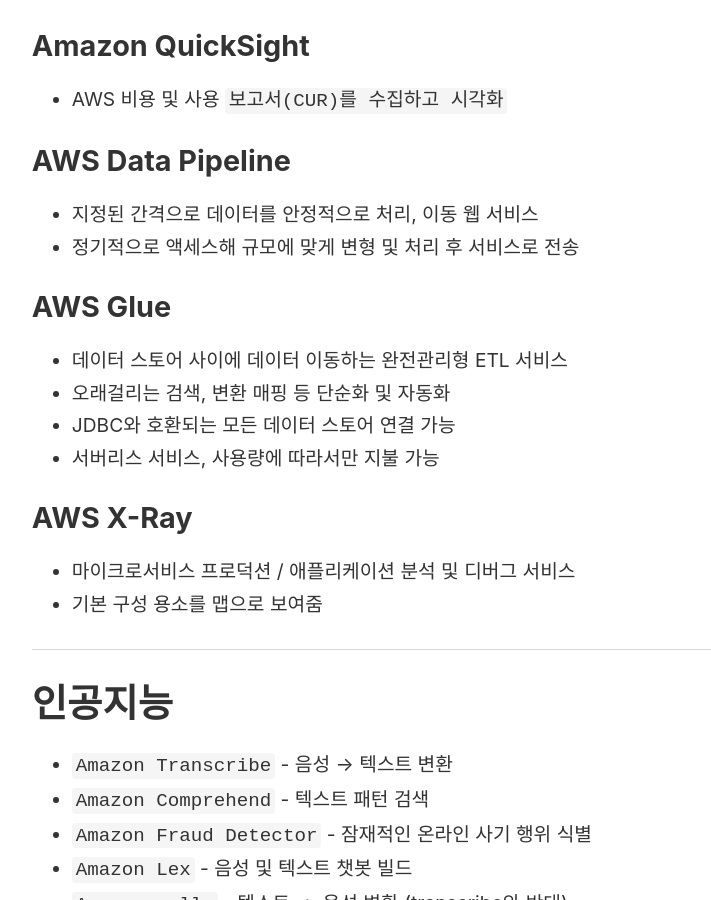
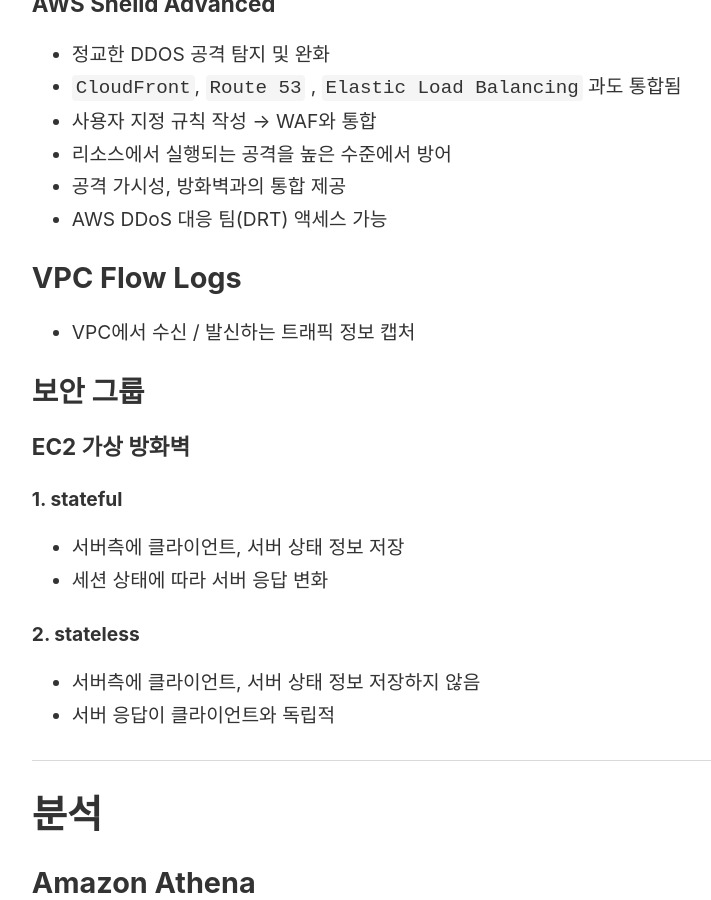
Before and after one commit to innjie/mydocs, a Jekyll site: the page built from _notes/documents/backup/study/AWS/AWS cloud practitioner/lecture/Summary.md, in a window 1280 px wide and 900 px high, scrolled down 27370 px. Shown: the whole window, without its empty margins (45-756 px from the left). Built offline with Jekyll 4.4.1, drawn with Linux system fonts in a browser that asks for light colours; some of the changed text lies outside the part shown.

Commit message:
[update] aws

````diff
--- a/_notes/documents/backup/study/AWS/AWS cloud practitioner/lecture/Summary.md
+++ b/_notes/documents/backup/study/AWS/AWS cloud practitioner/lecture/Summary.md
@@ -229,6 +229,7 @@
 -   스토리지 비용을 절감하려는 경우 가용 영역 장애가 발생했을 때 데이터를 쉽게 재현
 
 ### 4. S3 Intelligent-Tiering
+- 가장 저렴함
 -   액세스 패턴을 알 수 없거나 `자주 변화하는 데이터` 에 이상적
 -   객체당 소량의 월별 모니터링 및 `자동화 요금` 부과
 - 연속으로 액세스하지 않으면 자동으로 `S3 Standard-IA` 로 이동
@@ -243,15 +244,28 @@
 -   보관에 이상적인 가장 저렴한 객체 스토리지 클래스
 -   객체를 12시간 이내에 검색
 - `Glacier` 보다 더 빠른 검색 가능
+- 로드 시 비용 발생
+
+## AWS Storagy Gateway
+- 온프레미스 데이터 스토리지를 AWS에 저장
+- 원격 접근 가능
+- 하이브리드 스토리지 환경
 
 ## Amazon Macie
+- 민감 데이터 (개인식별 정보) 식별, 경고
 -   `완전 관리형 데이터 보안` 및 데이터 프라이버시 서비스
 -   기계 학습 및 패 일치를 활용하여 AWS에서 `민감한 데이터를 검색하고 보호`
 -   민감한 데이터를 `대규모로 자동 검색`하고 데이터 보호 비용을 절감
 
 ## Amazon Elastic Block Store (EBS)
+- 영구적인 스토리지용
+- 암호화는 KMS
 - AZ에 자동 복사되어 장애로부터 보호
 - 지연시간이 짧고 일관된 성능
+
+## AWS Global Accelerator
+- 종단 상태 지속 모니터링 -> 즉시 대응 서비스
+- 인터넷 트래픽 -> AWS 리전에서 실행되는 애플리케이션으로 전송
 
 ### 기능
 #### 1. 고성능 볼륨
@@ -263,7 +277,7 @@
 #### 5. 스냅샷
 
 ## Amazon Elastic File System(Amazon EFS)
--   `관리형 파일 시스템`
+-   `네트워크 관리형 파일 시스템`
 -   여러 인스턴스가 EFS의 데이터에 동시 액세스 가능
 -   `Amazon EBS 볼륨` : 가용 영역 수준의 리소스
 -   EC2를 EBS에 연결하려면 같은 AZ에 있어야 함 (HDD 역할)
@@ -315,6 +329,9 @@
 ## VPC
 - AWS Direct Connect에 연결할 때마다 EFS파일 시스템을 온프레미스 데센에 탑재 가능
 
+## VPG
+- 사이트간 VPC
+
 <hr>
 
 # 데이터베이스
@@ -335,6 +352,8 @@
 - 클라우드에서 관계형 DB 설정, 운영, 확장 용이
 - Aurora, PostgreSQL, MySQL, MariaDB, Oracle, MS-SQL 중 선택
 -   빈번한 접근에 유용함
+- S/W 설치는 AWS에서 진행
+- DB 이중화 : AZ 늘리기로 수행
 
 ### 장점
 #### 1. 관리
@@ -368,6 +387,7 @@
 -   콘텐츠 관리 시스템에 적합 (사용자 프로필 등)
 
 ## Amazon Neptune
+- 그래프 DB
 -   소셜 네트워킹 및 추천 엔진에 사용
 -   불변성을 요구하는 은행 또는 재무기록
 -   높은 처리량, 그래픽 쿼리
@@ -378,6 +398,7 @@
 
 ## Amazon ElasticCache
 - 인메모리 캐시를 배포, 운영, 조정
+- NoSQL DB, 애플리케이션 부하 감소
 
 ### 1. Redis
 - 빠른 오픈소스 인메모리 데이터 스토어 및 캐시
@@ -415,6 +436,7 @@
 -   데이터 보안 및 완전한 연계보관성 보장
 -   데이터 보호를 위한 다중 보안 계층 사용
 -   전송 작업 처리 이후 소프트웨어 삭제 수행
+- 온프레미스 -> AWS로 데이터 이동
 
 ### AWS Snowball Edge
 - 온보드 스토리지 및 컴퓨팅 기능을 포함하는 100TB 데이터 전송 디바이스
@@ -469,16 +491,18 @@
 - 엣지 로케이션을 통해 콘텐츠 및 웹페이지 전송 (자동 라우팅)
 - AWS 서비스와 연동 지원
 - 사용량만큼 요금 지불
--
+- DDOS 방어 제공 (AWS Shield)
+
 ### 엣지 로케이션
 - Cloud Front가 더 빠른 콘텐츠 전송을 위해 CDN 작업을 하는 사이트
 - 데이터 복사 및 캐싱을 하고 나면 고객이 파일을 요청할 때 `캐시에서 파일을 검색` 해서 전달
 
 ## Amazon Route 53
-- DNS 웹 서비스
+- DNS 웹 서비스 등록, 관리
 - 사용자 요청을 EC2, Load Balancer, S3과 같은 AWS인프라와 연결
 - 외부 인프라로 연결 가능
 - 모니터링, 트래픽 관리, 지연시간 감소
+- 서버 다운 시 다른 곳으로 라우팅
 
 ## AWS Direct Connect
 - 온프레미스 -> AWS로 네트워크 연결 설정
@@ -492,10 +516,16 @@
 - 인스턴스 전체에 워크로드를 균일하게 분산하는 주요 관리형 서비스
 
 ### 1. Classic Load Balancer
+- TCP 라우팅
 - 네트워크 수준 정보에 따라 트래픽 라우팅
+
 ### 2. Application Load Balancer
+- HTTP(S) 라우팅
 - 고급 애플리케이션 수준 정보에 따라 트래픽 라우팅
 - 요청 콘텐츠 포함
+
+### 3. Network Load Balancer
+- TCP 라우팅
 
 <hr>
 
@@ -503,6 +533,7 @@
 ## AWS CodeCommit
 - 완전관리형 소스 제어 서비스
 - 프라이빗 리포지토리 호스팅
+- 소프트웨어 버전 관리
 
 ## AWS CodeBuild
 - 코드 컴파일 및 테스트, 패키지 생성
@@ -512,6 +543,7 @@
 
 ## AWS CodePipeline
 - 인프라 업데이트하는 통합 및 지속적 전송 서비스
+- 코드 수정 시 릴리스 프레스 자동화
 
 ## AWS X-Ray
 - 배포된 애플리케이션 개발자 분석하고 디버그
@@ -527,11 +559,12 @@
 
 # 관리 도구
 ## Amazon Cloudwatch
-- 리소스 및 AWS 애플리케이션 모니터링 서비스
+- 리소스 및 AWS 애플리케이션 로그인 이벤트 모니터링 서비스
 - 지표 수집 및 추적, 로그파일 모니터링, 경보 설정, 리소스 변경 자동 대응
 -   지표 모니터링, 관리 → `경보 작업 구성` 웹 서비스
 -   지표를 사용하여 시간 경과에 따른 처리 `그래프` 자동
 -   임계값 상회 / 하회 → 자동으로 `경보` 생성
+- 예상 요금 모니터링 가능
 
 ## Amazon EC2 Systems Manager
 - SW 인벤토리 수집, OS 패치 적용, 시스템 이미지 생성, OS 구성 자동화
@@ -549,6 +582,7 @@
 #### 7. Paramter Store
 
 ## AWS CloudFormation
+- 서비스 구성 모델링 및 코드 배포
 - AWS 리소스 모음 생성, 관리, 순서에 따라 예측 가능한 방식으로 프로비저닝, 업데이트
 - 템플릿으로 종속성 기술 가능
 - 코드로서 인프라 설명
@@ -561,6 +595,11 @@
 ## AWS CloudTrail
 - AWS API 호출 기록, 로그 파일 전달
 - 보안 분석, 변경 추적, 규정 준수 감사 수행
+- 계정 활동 기록
+
+## AWS Market place
+- 클라우드에 사용할 S/W 구입
+- 다른 사용자에게 솔루션 판매
 
 ## CloudTrail Insight
 -   비정상적인 API활동 자동 감지
@@ -587,10 +626,21 @@
 
 ## AWS Trusted Advisor
 - AWS 최적화, 보안 개선 온라인 리소스
+- 비용 최적화, 성능, 보안, 내결함성, 서비스 제한
+- AWS 정밀조사 -> 권장사항
+- AWS 분석, 권장사항 및 모방사례 제공
+
+```ad-example
+title: Amazon S3 버킷 권한 상태
+
+- AWS 루트 사용자에게 다단계(2중) 인증 활성화 여부
+- 보안 그룹이 무제한 액세스 허용 구성
+```
 
 ## AWS Personal Health Dashboard
 - 영향도 있는 이벤트 시 알림, 수정 지침 제공
 - AWS 서비스 성능 및 가용성에 대한 맞춤형 보기 제공
+- 예약된 화동에 대한 사전 알림 제공
 
 ## AWS Managed Services
 - AWS 인프라 지속적 관리
@@ -623,6 +673,7 @@
 -   보안 요구사항에 따른 `유연성` 제공
 -   IAM 사용자, 그룹 및 역할, IAM 정책, Multi-Factor Authentication
 -   무료 이용
+- 권한에 따라 AWS 리소스 액세스 허용 / 거부 가능
 
 ### AWS 계정 루트 사용자
 
@@ -690,6 +741,10 @@
 -   취약점 또는 모범 사례와의 차이 평가
 -   평가 수행 후 보안 평가 목록 제공, 심각도 수준에 따라 `우선순위 지정`
 
+## AWS CloudHSM
+- 클라우드 기반
+- 자체 암호화 생성, 사용 하드웨어 보안 모듈
+
 ### Amazon GuardDuty
 -   AWS 인프라 및 리소스에 대한 `지능형 위협 탐지` 기능 제공
 -   네트워크 및 계정 활동 모니터링 - 소스 데이터 지속적으로 분석
@@ -723,6 +779,19 @@
 -   공격 가시성, 방화벽과의 통합 제공
 -   AWS DDoS 대응 팀(DRT) 액세스 가능
 
+## VPC Flow Logs
+- VPC에서 수신 / 발신하는 트래픽 정보 캡처
+
+## 보안 그룹
+### EC2 가상 방화벽
+#### 1. stateful
+- 서버측에 클라이언트, 서버 상태 정보 저장
+- 세션 상태에 따라 서버 응답 변화
+
+#### 2. stateless
+- 서버측에 클라이언트, 서버 상태 정보 저장하지 않음
+- 서버 응답이 클라이언트와 독립적
+
 <hr>
 
 # 분석
@@ -733,6 +802,7 @@
 -   1회성 쿼리를 빠르게 실행함
 
 ## Amazon EMR
+- 클라우드 빅데이터 플랫폼 (Elastic Map Platform) -> 분산처리 후 합침
 -   동적 확장 가능 EC2 인스턴스 전반에 걸쳐 대량의 데이터를 효율적으로 처리하는 `하둡 프레임워크` 제공
 -   분산 프레임워크 (Apache Spark, HBase, Presto, Flink) 실행
 -   데이터 스토어의 데이터와 상호작용 가능
@@ -770,12 +840,14 @@
 
 ## Amazon QuickSight
 -   AWS 비용 및 사용 `보고서(CUR)를 수집하고 시각화`
+- 보고 목적으로 대시보드 사용
 
 ## AWS Data Pipeline
 -   지정된 간격으로 데이터를 안정적으로 처리, 이동 웹 서비스
 -   정기적으로 액세스해 규모에 맞게 변형 및 처리 후 서비스로 전송
 
 ## AWS Glue
+- 분석을 위해 데이터 준비
 -   데이터 스토어 사이에 데이터 이동하는 완전관리형 ETL 서비스
 -   오래걸리는 검색, 변환 매핑 등 단순화 및 자동화
 -   JDBC와 호환되는 모든 데이터 스토어 연결 가능
@@ -789,11 +861,11 @@
 
 # 인공지능
 -   `Amazon Transcribe` - 음성 → 텍스트 변환
--   `Amazon Comprehend` - 텍스트 패턴 검색
+-   `Amazon Comprehend` - 텍스트 패턴 검색, 기계학습 경험이 없는 사용자를 위한 서비스
 -   `Amazon Fraud Detector` - 잠재적인 온라인 사기 행위 식별
 -   `Amazon Lex` - 음성 및 텍스트 챗봇 빌드
 -   `Amazon polly` - 텍스트 -> 음성 변환 (transcribe와 반대)
--   `AmazonRekognition` - 이미지 분석 / 딥러닝 기반 시각 검색 및 이미지 분류 기능 추가 가능
+-   `Amazon Rekognition` - 이미지 분석 / 딥러닝 기반 시각 검색 및 이미지 분류 기능 추가 가능, 사진 객체 자동 감지
 
 ## 기계 학습
 -   `Amazon SageMaker` : 모델 빌드, 훈련, 배포
@@ -819,6 +891,7 @@
 ## Amazon Cognito
 -   로그인 기능 추가 서비스
 -   디바이스에 데이터 로컬 저장 - 오프라인 상태일때 동작가능
+- 임시 액세스 자격증명 생성 가능
 
 ## Amazon Pinpoint
 -   캠페인을 생성하여 모바일 앱에서 사용자 참여 유도
@@ -852,6 +925,19 @@
 ## Amazon SWF
 -   병렬적 / 순차적 백그라운드 작업을 빌드, 실행, 조정 가능
 -   완전관리형 상태 추적기 / 작업 조정자 기능
+
+## Cloud Endure
+### 1. 온프레미스 클라우드 재해 복구
+- 데센 -> AWS 클라우드 이동
+
+### 2. 리전 간 재해 복구
+- 이미 AWS에 있는 경우 경제적 보호 계층 추가
+- RPO, RTO 요구사항 충족
+
+### 3. 클라우드 간 재해 복구
+- 소스머신 자동 변환 - 워크로드 복제, 복구
+
+
 
 <hr>
 
@@ -948,6 +1034,8 @@
 ### 3. 평가판
 -   특정 `서비스 활성화` 날짜부터 시작
 
+## Cost Allocation tags (비용 할당 태그)
+- 태깅으로 부서별 금액 조회 가능
 ## 요금 계산기
 -   AWS 기반 사용 사례에 대한 비용 추정 가능, 그룹별 구성
 
@@ -960,10 +1048,16 @@
 -   서비스 사용, 서비스 비용 및 인스턴스 계획
 -   예산 금액 초과에 대한 `알림` 기능
 
+## AWS Simply Monthly Carculator
+- AWS 계정 없어도 서비스 예상 비용 알 수 있음
+
+## AWS 총 소유비용 (TCO) 계산기
+- 온프레미스 -> AWS 이전 발생비용 확인
+
 ## AWS Cost Explorer
 -   발생 비용 기준 상위 5개 AWS 서비스 비용 및 사용량에 대한 기본 보고서 포함
 -   시간별로 리소스 사용 확인 가능
--   사용된 항목 기준임에 주의
+-   사용된 항목 기준임에 주의 (과거 데이터 있어야 비용 탐색 가능)
 
 ## AWS Support 플랜
 
````
Also changed, not shown: other parts of _notes/documents/backup/study/AWS/AWS cloud practitioner/lecture/Summary.md (+3 -2 lines).
